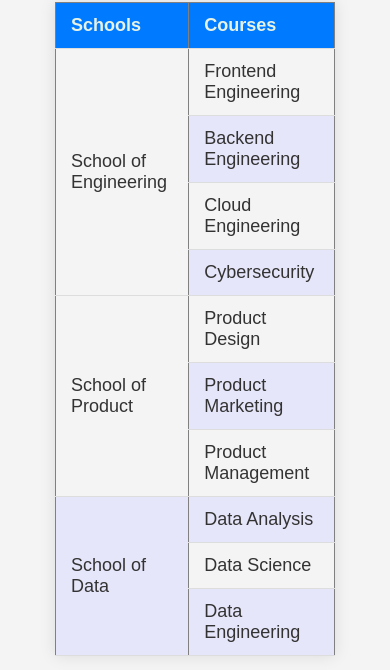
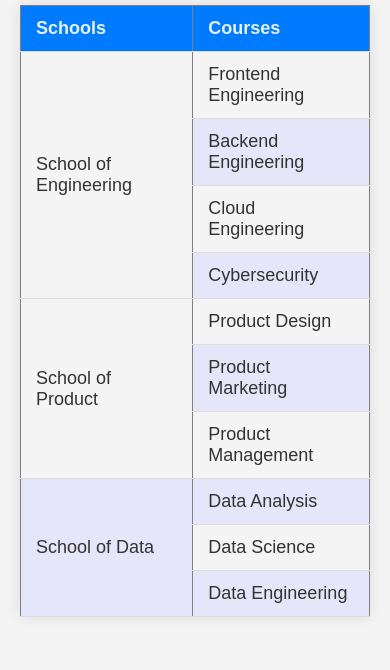
Before and after one commit to Ayobami-Alade/alt_school_project_submission, a plain HTML site: page table.html in a window 390 px wide. Shown: the part 174-844 px from the top of the page. Drawn offline with Linux system fonts and the light colour scheme.

Commit message:
FIX: Making table responsive to mobile devices

```diff
--- a/style/table-style.css
+++ b/style/table-style.css
@@ -79,3 +79,13 @@ tbody tr:hover {
 td {
   color: #333;
 }
+
+@media screen and (max-width: 400px) {
+  body {
+    display: block;
+  }
+  table,
+  header {
+    width: 100%;
+  }
+}
```
